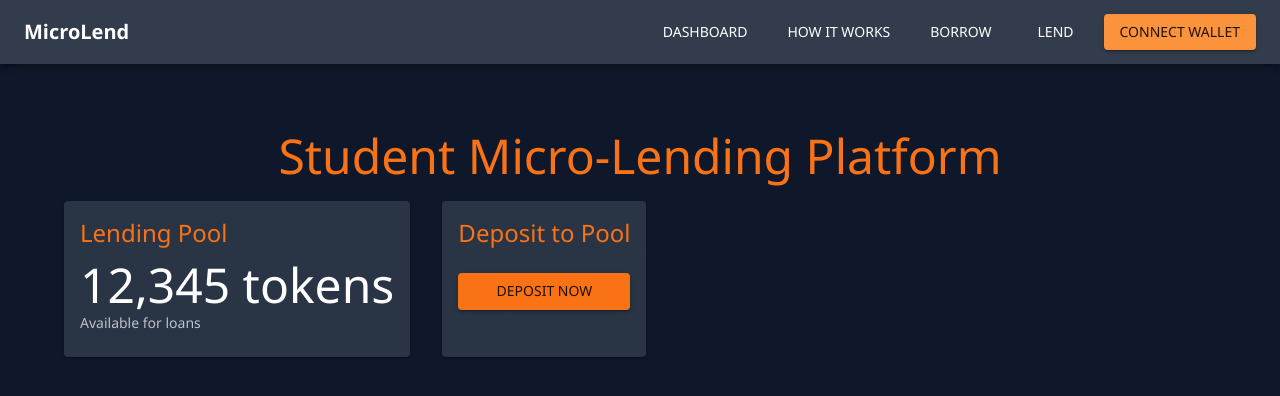
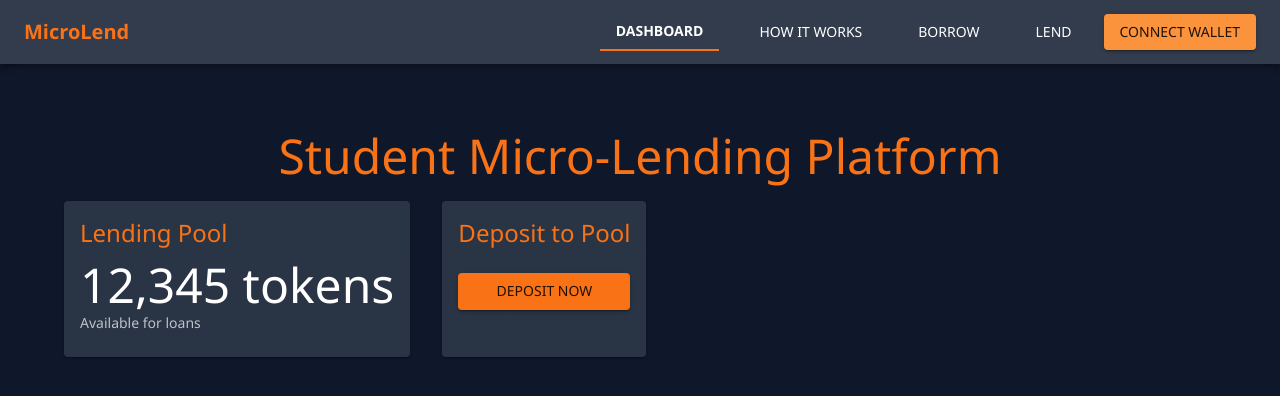
Before and after one commit to ginakena/microlending-platform, a React (Vite) app in the folder client/: page / in a window 1280 px wide. Shown: the top 396 px of the page. Built offline with nearby package versions, Linux system fonts and the light colour scheme.

Commit message:
added mobile hamburger menu

```diff
--- a/client/src/components/Navbar.tsx
+++ b/client/src/components/Navbar.tsx
@@ -3,27 +3,129 @@ import Toolbar from "@mui/material/Toolbar";
 import Typography from "@mui/material/Typography";
 import Button from "@mui/material/Button";
 import Box from "@mui/material/Box";
+import IconButton from "@mui/material/IconButton";
+import MenuIcon from "@mui/icons-material/Menu";
+import Menu from "@mui/material/Menu";
+import MenuItem from "@mui/material/MenuItem";
+import { Link, useLocation } from "react-router-dom";
+import { useState } from "react";
 
 export default function Navbar() {
+  const location = useLocation();
+  const [mobileMenuAnchor, setMobileMenuAnchor] = useState<null | HTMLElement>(
+    null,
+  );
+
+  const navLinks = [
+    { name: "Dashboard", path: "/" },
+    { name: "How It Works", path: "/how-it-works" },
+    { name: "Borrow", path: "/borrow" },
+    { name: "Lend", path: "/lend" },
+  ];
+
+  const isActive = (path: string) => location.pathname === path;
+
+  const handleMobileMenuOpen = (event: React.MouseEvent<HTMLElement>) => {
+    setMobileMenuAnchor(event.currentTarget);
+  };
+
+  const handleMobileMenuClose = () => {
+    setMobileMenuAnchor(null);
+  };
+
   return (
-    <AppBar position="sticky" color="primary" elevation={4}>
+    <AppBar
+      position="sticky"
+      color="primary"
+      elevation={4}
+      sx={{ bgcolor: "background.paper" }}
+    >
       <Toolbar>
+        {/* Logo */}
         <Typography
           variant="h6"
-          component="div"
-          sx={{ flexGrow: 1, fontWeight: "bold" }}
+          component={Link}
+          to="/"
+          sx={{
+            flexGrow: 1,
+            fontWeight: "bold",
+            textDecoration: "none",
+            color: "primary.main",
+            "&:hover": { color: "primary.light" },
+          }}
         >
           MicroLend
         </Typography>
+
+        {/* Desktop Links */}
         <Box sx={{ display: { xs: "none", md: "flex" }, gap: 3 }}>
-          <Button color="inherit">Dashboard</Button>
-          <Button color="inherit">How It Works</Button>
-          <Button color="inherit">Borrow</Button>
-          <Button color="inherit">Lend</Button>
+          {navLinks.map((link) => (
+            <Button
+              key={link.name}
+              component={Link}
+              to={link.path}
+              color="inherit"
+              sx={{
+                fontWeight: isActive(link.path) ? "bold" : "normal",
+                borderBottom: isActive(link.path) ? "2px solid" : "none",
+                borderColor: "primary.main",
+                borderRadius: 0,
+                px: 2,
+                "&:hover": { bgcolor: "rgba(249, 115, 22, 0.08)" },
+              }}
+            >
+              {link.name}
+            </Button>
+          ))}
         </Box>
-        <Button variant="contained" color="secondary" sx={{ ml: 2 }}>
-          Connect Wallet
-        </Button>
+
+        {/* Connect Wallet (desktop) */}
+        <Box sx={{ display: { xs: "none", md: "block" }, ml: 2 }}>
+          <Button variant="contained" color="secondary">
+            Connect Wallet
+          </Button>
+        </Box>
+
+        {/* Mobile Hamburger */}
+        <Box sx={{ display: { xs: "block", md: "none" } }}>
+          <IconButton
+            size="large"
+            edge="end"
+            color="inherit"
+            aria-label="menu"
+            onClick={handleMobileMenuOpen}
+          >
+            <MenuIcon />
+          </IconButton>
+          <Menu
+            anchorEl={mobileMenuAnchor}
+            open={Boolean(mobileMenuAnchor)}
+            onClose={handleMobileMenuClose}
+            anchorOrigin={{ vertical: "bottom", horizontal: "right" }}
+            transformOrigin={{ vertical: "top", horizontal: "right" }}
+          >
+            {navLinks.map((link) => (
+              <MenuItem
+                key={link.name}
+                component={Link}
+                to={link.path}
+                onClick={handleMobileMenuClose}
+                selected={isActive(link.path)}
+                sx={{
+                  color: isActive(link.path) ? "primary.main" : "inherit",
+                  fontWeight: isActive(link.path) ? "bold" : "normal",
+                }}
+              >
+                {link.name}
+              </MenuItem>
+            ))}
+            <MenuItem onClick={handleMobileMenuClose}>
+              <Button variant="contained" color="secondary" fullWidth>
+                Connect Wallet
+              </Button>
+            </MenuItem>
+          </Menu>
+        </Box>
       </Toolbar>
     </AppBar>
   );
--- a/client/src/main.tsx
+++ b/client/src/main.tsx
@@ -2,14 +2,17 @@ import React from "react";
 import ReactDOM from "react-dom/client";
 import App from "./App.tsx";
 import "./index.css";
+import { BrowserRouter } from "react-router-dom";
 
 import { ThemeProvider } from "@mui/material/styles";
 import theme from "./theme";
 
 ReactDOM.createRoot(document.getElementById("root")!).render(
   <React.StrictMode>
-    <ThemeProvider theme={theme}>
-      <App />
-    </ThemeProvider>
+    <BrowserRouter>
+      <ThemeProvider theme={theme}>
+        <App />
+      </ThemeProvider>
+    </BrowserRouter>
   </React.StrictMode>,
 );
```
